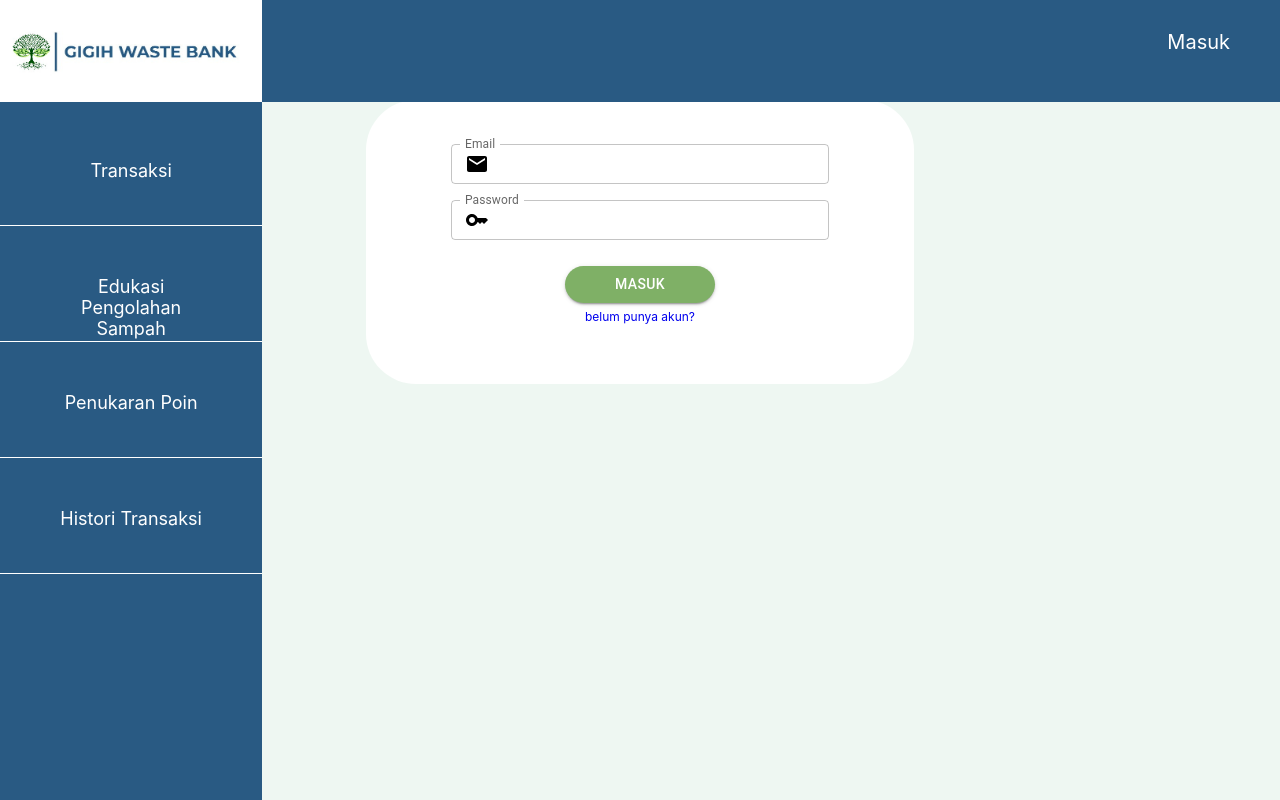
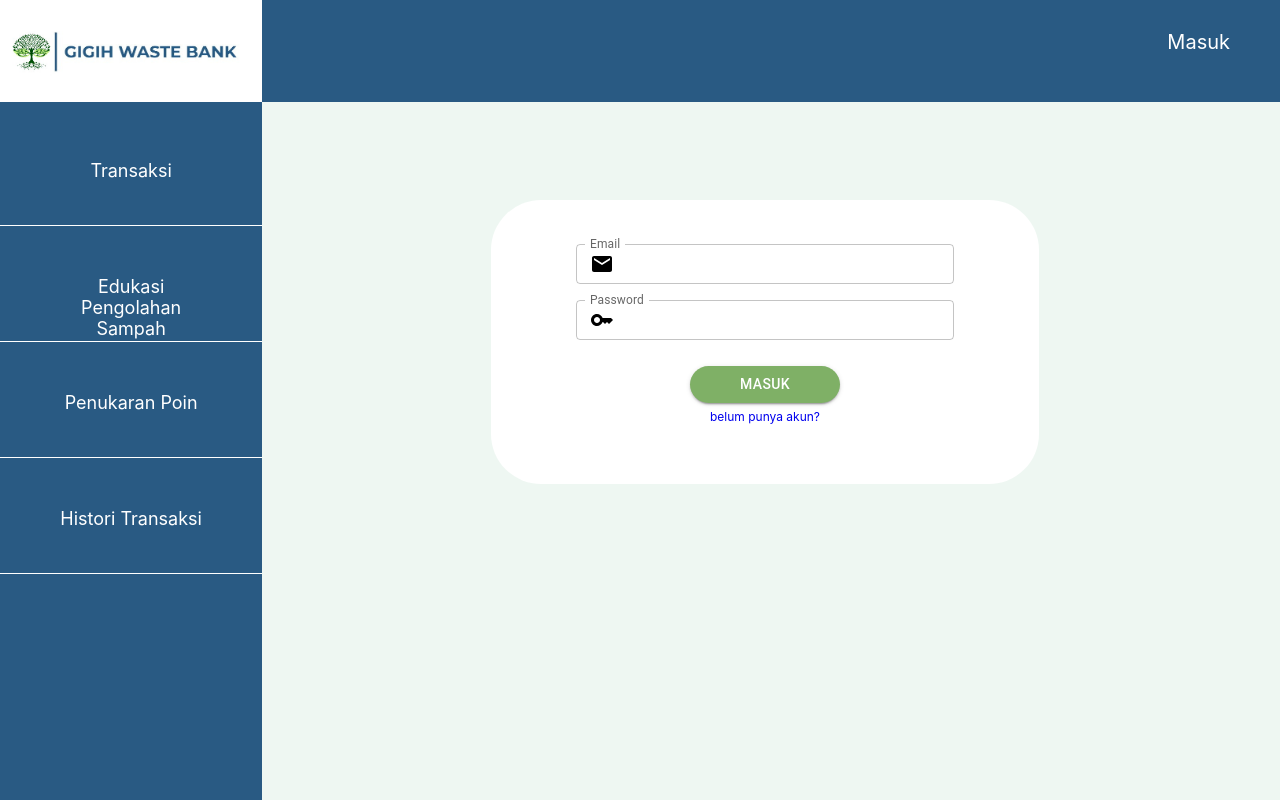
Before and after one commit to cykrya/gigih-waste-bank, a React (Create React App) app: page /profile in a window 1280 px wide. Built offline with nearby package versions, Linux system fonts and the light colour scheme.

Commit message:
slight changes

```diff
--- a/src/pages/editprofile.css
+++ b/src/pages/editprofile.css
@@ -1,4 +1,4 @@
-.page {
+.editprofilePage {
     margin-left: 0px;
     margin-top: 0px;
 }
--- a/src/pages/loginregis/loginregis.css
+++ b/src/pages/loginregis/loginregis.css
@@ -31,10 +31,12 @@
     font-size: 12px;
 }
 
-/* div .login {
-    height: 85vh;
+div .login {
+    margin-top: 100px;
+    margin-left: 250px;
 }
 
 div .register {
-    height: 85vh;
-} */
+    margin-top: 100px;
+    margin-left: 250px;
+}
--- a/src/pages/penukaranpoin/penukaran.css
+++ b/src/pages/penukaranpoin/penukaran.css
@@ -1,5 +1,6 @@
 .sub-container {
     width: 100%;
+    margin-left: 100px;
 }
 
 .content {
```
Also changed, not shown: src/pages/histori/histori.css (+12 -5 lines).
